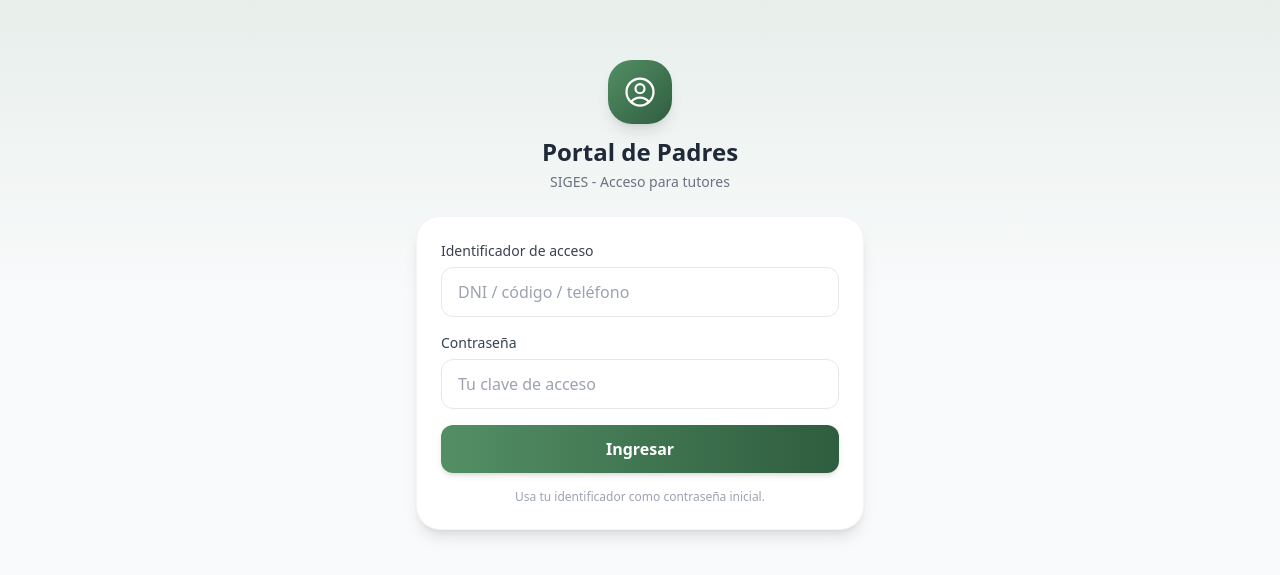
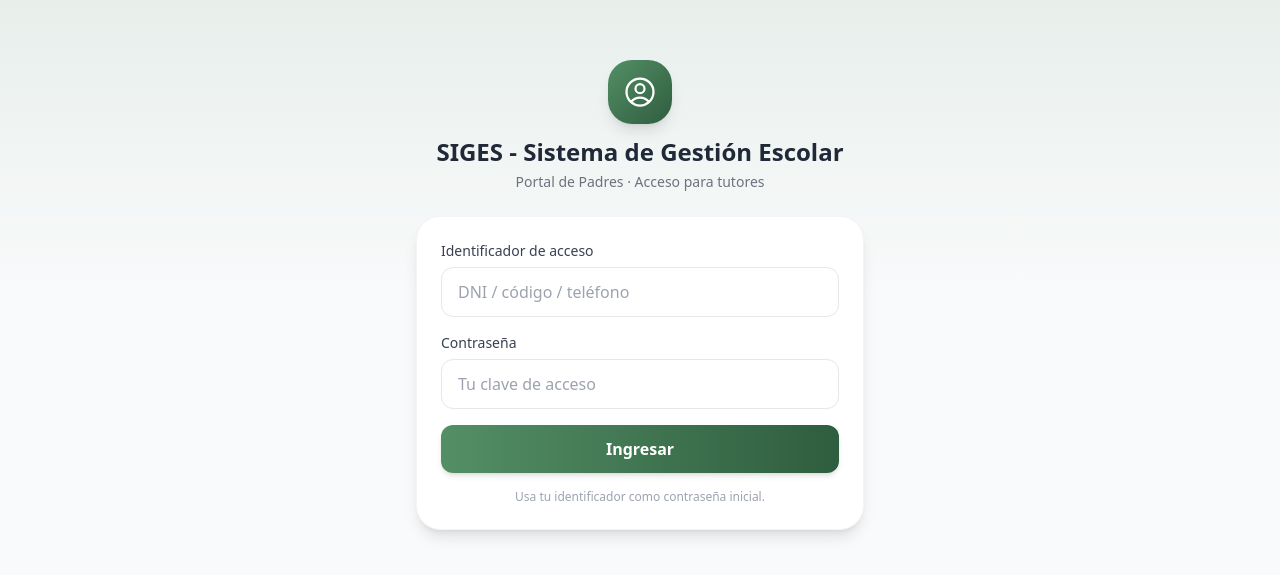
Before and after one commit to spimentel1201/EduMF, a React (Vite) app in the folder frontend/: page /portal in a window 1280 px wide. Shown: the part 105-680 px from the top of the page. Built offline with nearby package versions, Linux system fonts and the light colour scheme; no server answers.

Commit message:
fix(ui): mostrar nombre de la app en logins del portal y auxiliar

```diff
--- a/frontend/src/pages/GuardianPortalPage.tsx
+++ b/frontend/src/pages/GuardianPortalPage.tsx
@@ -56,8 +56,8 @@ export default function GuardianPortalPage() {
             <div className="w-16 h-16 mx-auto rounded-3xl bg-gradient-to-br from-[#538f65] to-[#2f5d3f] flex items-center justify-center shadow-lg mb-3">
               <UserCircleIcon className="w-9 h-9 text-white" />
             </div>
-            <h1 className="text-2xl font-bold text-gray-800">Portal de Padres</h1>
-            <p className="text-sm text-gray-500 mt-1">SIGES - Acceso para tutores</p>
+            <h1 className="text-2xl font-bold text-gray-800">SIGES - Sistema de Gestión Escolar</h1>
+            <p className="text-sm text-gray-500 mt-1">Portal de Padres · Acceso para tutores</p>
           </div>
 
           <div className="bg-white rounded-3xl shadow-lg border border-gray-100 p-6 space-y-4">
--- a/frontend/src/pages/auxiliar/AuxLoginPage.tsx
+++ b/frontend/src/pages/auxiliar/AuxLoginPage.tsx
@@ -26,8 +26,8 @@ export default function AuxLoginPage() {
           <div className="w-16 h-16 mx-auto rounded-3xl bg-gradient-to-br from-emerald-500 to-emerald-700 flex items-center justify-center shadow-lg mb-3">
             <UserCircleIcon className="w-9 h-9 text-white" />
           </div>
-          <h1 className="text-2xl font-bold text-gray-800">PWA Auxiliar</h1>
-          <p className="text-sm text-gray-500 mt-1">Acceso para auxiliares y directivos</p>
+          <h1 className="text-2xl font-bold text-gray-800">SIGES - Sistema de Gestión Escolar</h1>
+          <p className="text-sm text-gray-500 mt-1">PWA Auxiliar · Acceso para auxiliares y directivos</p>
         </div>
 
         <div className="bg-white rounded-3xl shadow-lg border border-gray-100 p-6 space-y-4">
```
